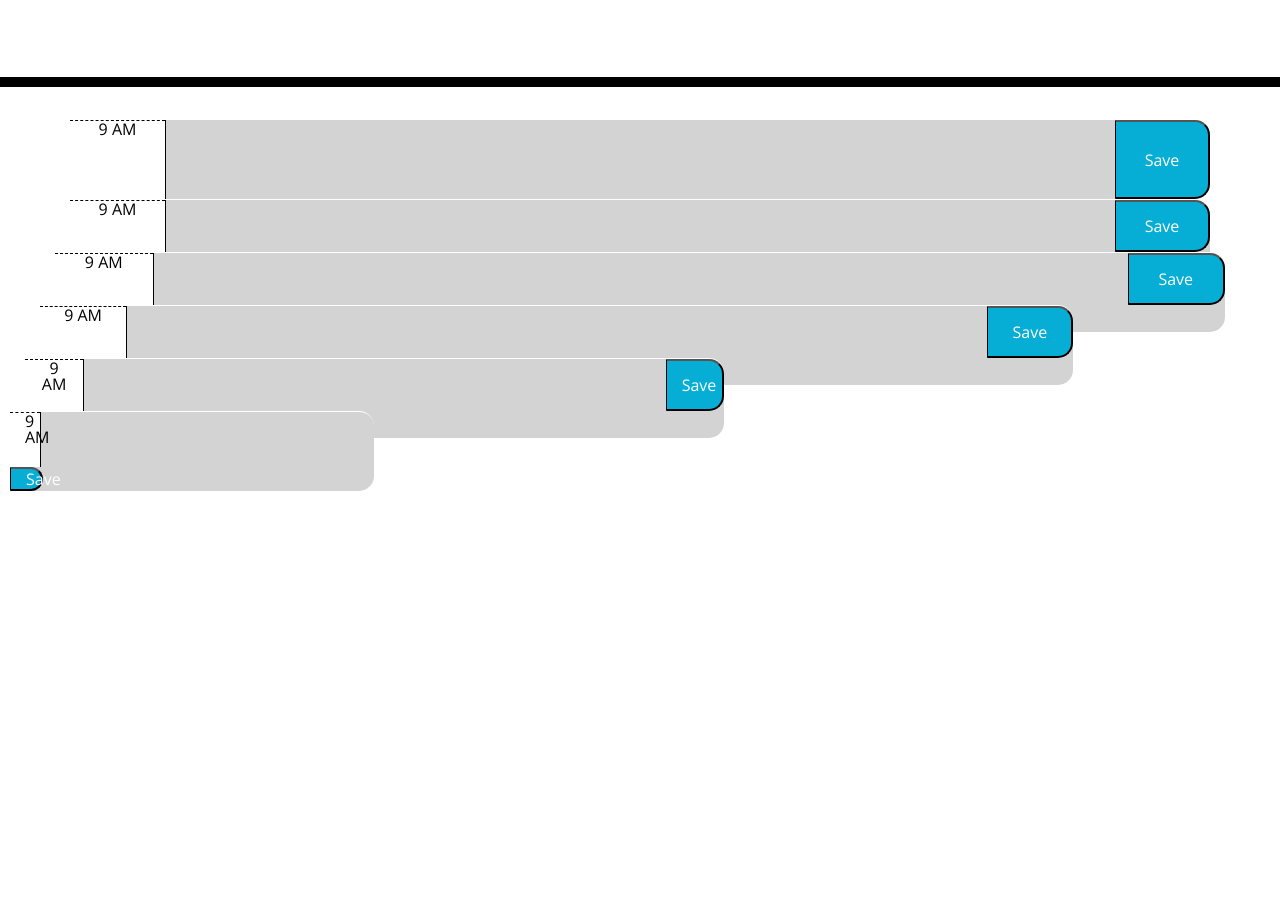
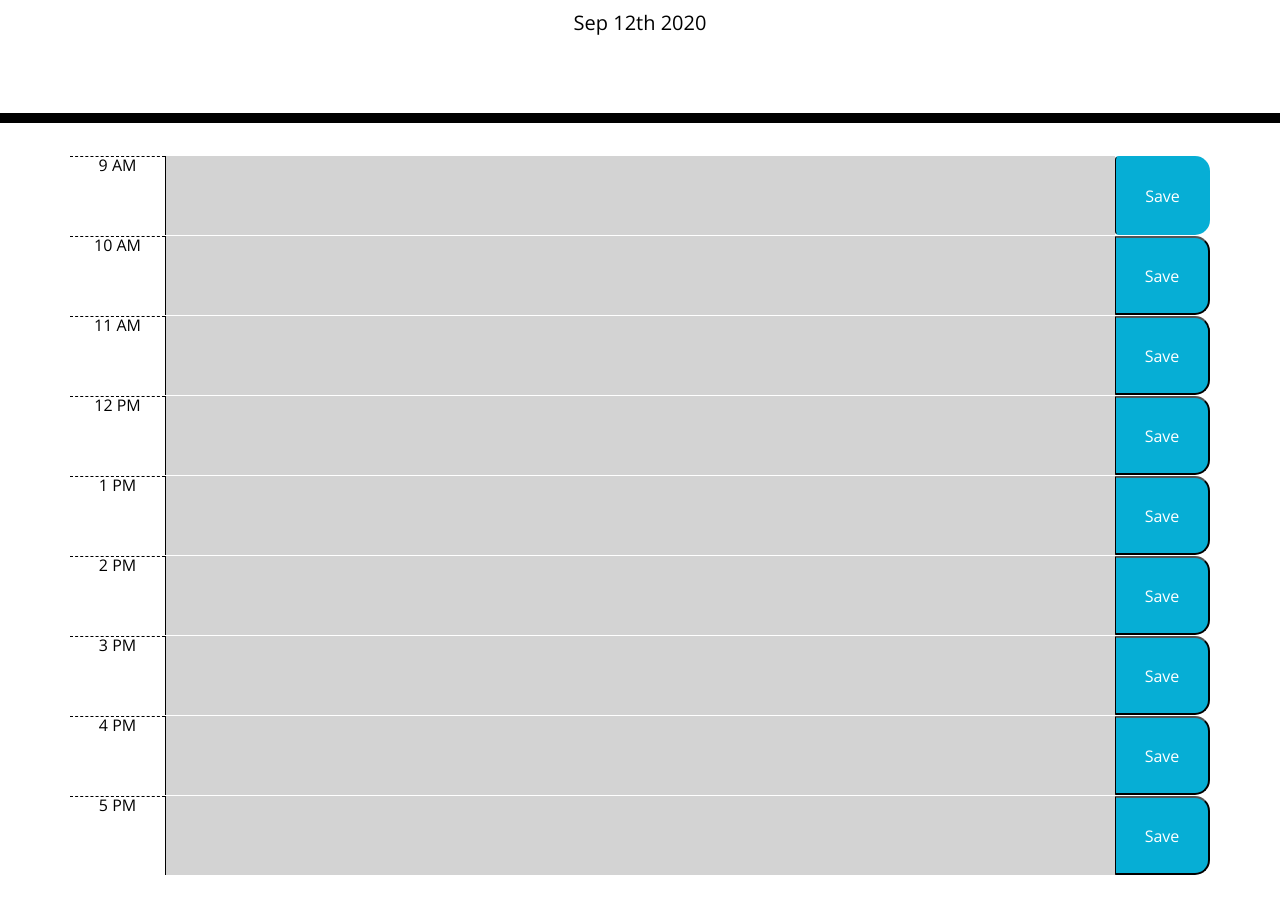
Before and after one commit to Shahmir22/Work-Day-Scheduler, a plain HTML site: page index.html in a window 1280 px wide. Shown: the part 181-1094 px from the top of the page. Before the commit the page ends 800 px from the top, so only its background shows below. Drawn offline with nearby package versions, Linux system fonts and the light colour scheme.

Commit message:
updated js

```diff
--- a/index.html
+++ b/index.html
@@ -28,33 +28,54 @@
       <p class="lead">A simple calendar app for scheduling your work day</p>
       <p id="currentDay" class="lead"></p>
     </header>
-    <div class="container">
+    <div class="container containerStyle">
       <!-- Timeblocks go here -->
-         <div class="row past time-block" id="row0">
+
+      <div id="9am-row" class="row time-block">
         <div class="col-sm-1 hour">9 AM</div>
-          <textarea class="col-sm-10 description"></textarea>
+        <textarea id="9am-text" class="col-sm-10 description"></textarea>
+        <button class="col-sm-1 saveBtn btn">Save</button>
+      </div>
+      <div class="row time-block" id="10am-row">
+        <div class="col-sm-1 hour">10 AM</div>
+        <textarea id="10am-text" class="col-sm-10 description"></textarea>
         <button class="col-sm-1 saveBtn">Save</button>
       </div>
-        <div class="row past time-block" id="row0">
-          <div class="col-sm-1 hour">9 AM</div>
-          <textarea class="col-sm-10 description"></textarea>
+      <div class="row time-block" id="row0">
+        <div class="col-sm-1 hour">11 AM</div>
+        <textarea id="11am-text" class="col-sm-10 description"></textarea>
         <button class="col-sm-1 saveBtn">Save</button>
-          <div class="row past time-block" id="row0">
-            <div class="col-sm-1 hour">9 AM</div>
-            <textarea class="col-sm-10 description"></textarea>
+      </div>
+      <div class="row time-block" id="row0">
+        <div class="col-sm-1 hour">12 PM</div>
+        <textarea id="12pm-text" class="col-sm-10 description"></textarea>
         <button class="col-sm-1 saveBtn">Save</button>
-            <div class="row past time-block" id="row0">
-                <div class="col-sm-1 hour">9 AM</div>
-                <textarea class="col-sm-10 description"></textarea>
+      </div>
+      <div class="row time-block" id="row0">
+        <div class="col-sm-1 hour">1 PM</div>
+        <textarea id="1pm-text" class="col-sm-10 description"></textarea>
         <button class="col-sm-1 saveBtn">Save</button>
-                <div class="row past time-block" id="row0">
-                    <div class="col-sm-1 hour">9 AM</div>
-                    <textarea class="col-sm-10 description"></textarea>
+      </div>
+      <div class="row time-block" id="row0">
+        <div class="col-sm-1 hour">2 PM</div>
+        <textarea id="2pm-text" class="col-sm-10 description"></textarea>
         <button class="col-sm-1 saveBtn">Save</button>
-                    <div class="row past time-block" id="row0">
-                        <div class="col-sm-1 hour">9 AM</div>
-                        <textarea class="col-sm-10 description"></textarea>
+      </div>
+      <div class="row time-block" id="row0">
+        <div class="col-sm-1 hour">3 PM</div>
+        <textarea id="3pm-text" class="col-sm-10 description"></textarea>
         <button class="col-sm-1 saveBtn">Save</button>
+      </div>
+      <div class="row time-block" id="row0">
+        <div class="col-sm-1 hour">4 PM</div>
+        <textarea id="4pm-text" class="col-sm-10 description"></textarea>
+        <button class="col-sm-1 saveBtn">Save</button>
+      </div>
+      <div class="row time-block" id="row0">
+        <div class="col-sm-1 hour">5 PM</div>
+        <textarea id="5pm-text" class="col-sm-10 description"></textarea>
+        <button class="col-sm-1 saveBtn">Save</button>
+      </div>
     </div>
 
     <script src="https://code.jquery.com/jquery-3.4.1.min.js"></script>
--- a/scheduler.js
+++ b/scheduler.js
@@ -1,18 +1,114 @@
+var timeM = moment();
+$("#currentDay").text(timeM.format("MMM Do YYYY"));
+
+// $(".saveBtn").on("click", function () {
+//     var arrayEL = $(this).siblings(".description").val();
+//     var timeEL = $(this).parent().attr("id");
+//     localStorage.setItem(timeEL, arrayEL);
+// });
+
+// var history = localStorage.getItem("9am-row");
+// $("#9am-row .description").text(history);
 
 
-//1 the current day is displayed at the top of the calendar
 
-//2 WHEN I scroll down
-// THEN I am presented with timeblocks for standard business hours
+var currentTime = moment().hour();
 
-//3 WHEN I view the timeblocks for that day
-// THEN each timeblock is color coded to indicate whether it is in the past, present, or future
+var nineAm = $("#9am-row");
+nineAm = 9;
 
-//4 WHEN I click into a timeblock
-// THEN I can enter an event
+var tenAm = $("#10am-row");
+tenAm = 10;
 
-//5 WHEN I click the save button for that timeblock
-// THEN the text for that event is saved in local storage
+var elevenAm = $("#11am-row");
+elevenAm = 11;
 
-//6 WHEN I refresh the page
-// THEN the saved events persist
+var twelvePm = $("#12pm-row");
+twelvePm = 12;
+
+var onePm = $("#1pm-row");
+onePm = 1;
+
+var twoPm = $("#2pm-row");
+twoPm = 2;
+
+var threePm = $("#3pm-row");
+threePm = 3;
+
+var fourPm = $("#4pm-row");
+fourPm = 4;
+
+var fivePm = $("#5pm-row");
+fivePm = 5;
+
+if (currentTime > nineAm) {
+    $("#9am-text").addClass("past");
+} else if (currentTime == nineAm) {
+    $("#9am-text").addClass("present");
+} else if (currentTime < nineAm) {
+    $("#9am-text").addClass("future");
+}
+
+if (currentTime > tenAm) {
+    $("#10am-text").addClass("past");
+} else if (currentTime == tenAm) {
+    $("#10am-text").addClass("present");
+} else if (currentTime < tenAm) {
+    $("#10am-text").addClass("future");
+}
+
+if (currentTime > elevenAm) {
+    $("#11am-text").addClass("past");
+} else if (currentTime == elevenAm) {
+    $("#11am-text").addClass("present");
+} else if (currentTime < elevenAm) {
+    $("#11am-text").addClass("future");
+}
+
+if (currentTime > twelvePm) {
+    $("#12pm-text").addClass("past");
+} else if (currentTime == twelvePm) {
+    $("#12pm-text").addClass("present");
+} else if (currentTime < twelvePm) {
+    $("#12pm-text").addClass("future");
+}
+
+if (currentTime > onePm) {
+    $("#1pm-text").addClass("past");
+} else if (currentTime == onePm) {
+    $("#1pm-text").addClass("present");
+} else if (currentTime < onePm) {
+    $("#1pm-text").addClass("future");
+}
+
+if (currentTime > twoPm) {
+    $("#2pm-text").addClass("past");
+} else if (currentTime == twoPm) {
+    $("#2pm-text").addClass("present");
+} else if (currentTime < twoPm) {
+    $("#2pm-text").addClass("future");
+}
+
+if (currentTime > threePm) {
+    $("#3pm-text").addClass("past");
+} else if (currentTime == threePm) {
+    $("#3pm-text").addClass("present");
+} else if (currentTime < threePm) {
+    $("#3pm-text").addClass("future");
+}
+
+if (currentTime > fourPm) {
+    $("#4pm-text").addClass("past");
+} else if (currentTime == fourPm) {
+    $("#4pm-text").addClass("present");
+} else if (currentTime < fourPm) {
+    $("#4pm-text").addClass("future");
+}
+
+if (currentTime > fivePm) {
+    $("#5pm-text").addClass("past");
+} else if (currentTime == fivePm) {
+    $("#5pm-text").addClass("present");
+} else if (currentTime < fivePm) {
+    $("#5pm-text").addClass("future");
+}
--- a/style.css
+++ b/style.css
@@ -69,3 +69,7 @@ textarea {
   font-size: 20px;
   transition: all 0.3s ease-in-out;
 }
+
+.containerStyle {
+  padding-bottom: 50px;
+}
```
Lines whose indentation alone changed are shown as unchanged.
